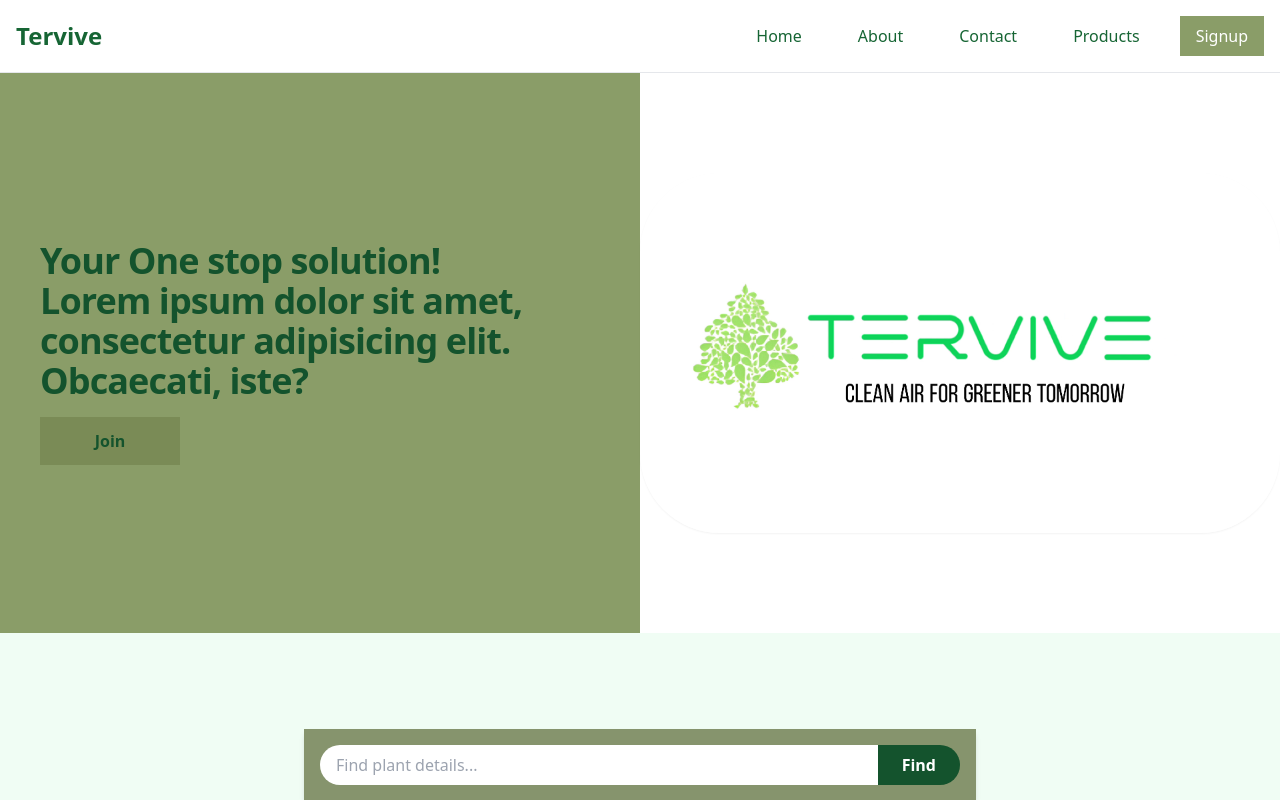
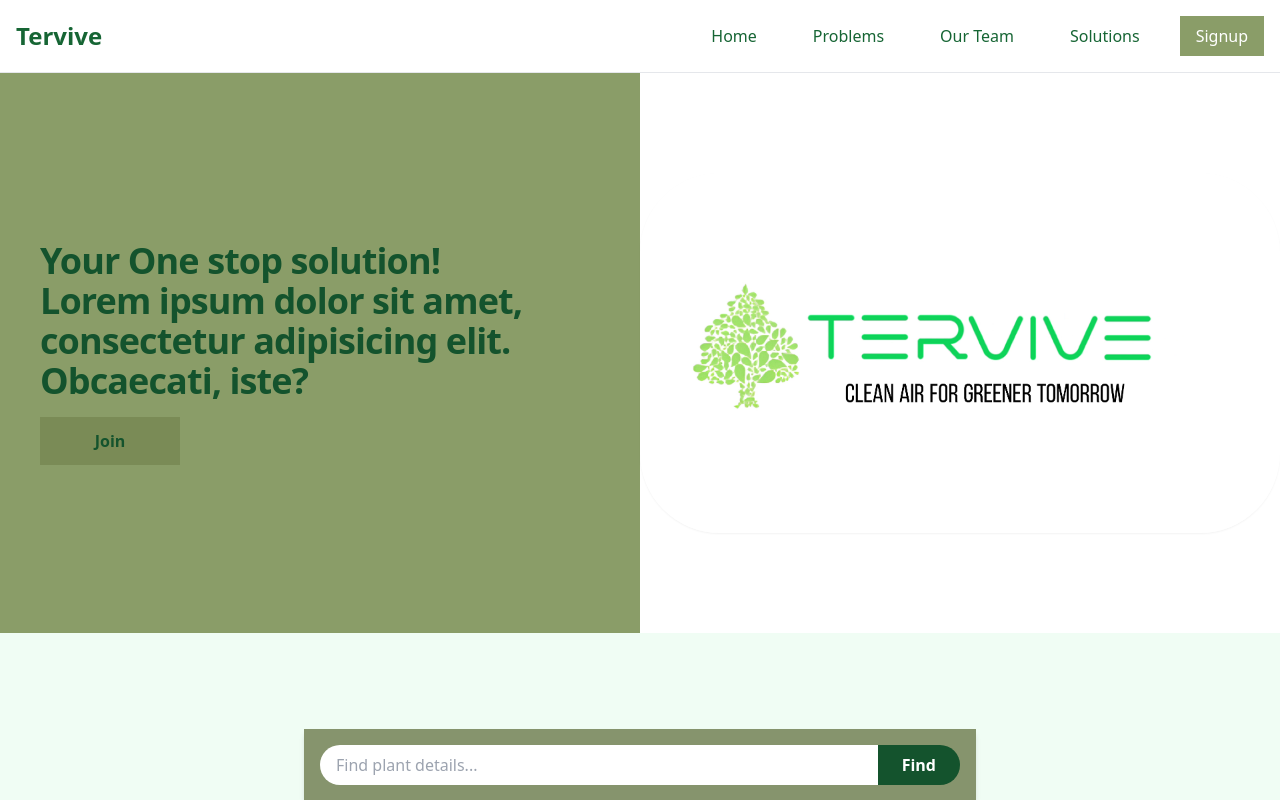
Before and after one commit to StephenStolk/tervivewebsite, a React (Create React App) app: page / in a window 1280 px wide. Shown: the top 800 px of the page. Built offline with nearby package versions, Linux system fonts and the light colour scheme.

Commit message:
Updated routing

```diff
--- a/src/Home/Problem.jsx
+++ b/src/Home/Problem.jsx
@@ -51,7 +51,7 @@ const problems = [
 const ProblemSection = () => {
   return (
     <>
-      <section id="about" className="bg-green-50 text-green-900 pb-24 pt-20">
+      <section id="problems" className="bg-green-50 text-green-900 pb-24 pt-20">
         <div className="max-w-8xl mx-auto">
           <motion.h2
             initial={{ opacity: 0, y: -20 }}
--- a/src/components/Navbar.jsx
+++ b/src/components/Navbar.jsx
@@ -1,5 +1,5 @@
 import React, { useState } from 'react';
-import { Link } from 'react-router-dom';
+import { Link } from 'react-scroll'; // Use 'react-scroll' for smooth scrolling
 import { motion } from 'framer-motion';
 
 const Navbar = () => {
@@ -11,12 +11,12 @@ const Navbar = () => {
           <div className="text-green-800 text-2xl font-bold">Tervive</div>
           {/* Center-align the navbar links */}
           <div className="hidden md:flex space-x-6 justify-center items-center">
-            <Link to="/" className="text-green-800 hover:text-white hover:bg-[#8a9d68] px-4 py-2 hover:rounded-xl">Home</Link>
-            <Link to="/about" className="text-green-800 hover:text-white hover:bg-[#8a9d68] px-4 py-2 hover:rounded-xl">About</Link>
-            <Link to="/contact" className="text-green-800 hover:text-white hover:bg-[#8a9d68] px-4 py-2 hover:rounded-xl">Contact</Link>
-            <Link to="/products" className="text-green-800 hover:text-white hover:bg-[#8a9d68] px-4 py-2 hover:rounded-xl">Products</Link>
-            <Link to="/signup">
-              <button className="bg-[#8a9d68] text-white rounded-xl px-4 py-2 rounded">Signup</button>
+            <Link to="/" smooth={true} duration={500} className="text-green-800 hover:text-white hover:bg-[#8a9d68] px-4 py-2 hover:rounded-xl hover:cursor-pointer">Home</Link>
+            <Link to="problems" smooth={true} duration={500} className="text-green-800 hover:text-white hover:bg-[#8a9d68] px-4 py-2 hover:rounded-xl hover:cursor-pointer">Problems</Link>
+            <Link to="testimonial" smooth={true} duration={500} className="text-green-800 hover:text-white hover:bg-[#8a9d68] px-4 py-2 hover:rounded-xl hover:cursor-pointer">Our Team</Link>
+            <Link to="solutions" smooth={true} duration={500} className="text-green-800 hover:text-white hover:bg-[#8a9d68] px-4 py-2 hover:rounded-xl hover:cursor-pointer">Solutions</Link>
+            <Link to="signup">
+              <button className="bg-[#8a9d68] text-white rounded-xl px-4 py-2 rounded hover:cursor-pointer hover:bg-green-900">Signup</button>
             </Link>
           </div>
           <div className="md:hidden">
@@ -34,11 +34,11 @@ const Navbar = () => {
             className="md:hidden"
           >
             <div className="flex flex-col space-y-4 mt-4 text-green-800 hover:text-green-800 hover:bg-green-800">
-              <Link to="/">Home</Link>
-              <Link to="/about">About</Link>
-              <Link to="/contact">Contact</Link>
-              <Link to="/products">Products</Link>
-              <Link to="/signup">
+              <Link to="home" smooth={true} duration={500}>Home</Link>
+              <Link to="about" smooth={true} duration={500}>About</Link>
+              <Link to="contact" smooth={true} duration={500}>Contact</Link>
+              <Link to="products" smooth={true} duration={500}>Products</Link>
+              <Link to="signup">
                 <button className="bg-white text-green-600 px-4 py-2 rounded">Signup</button>
               </Link>
             </div>
```
